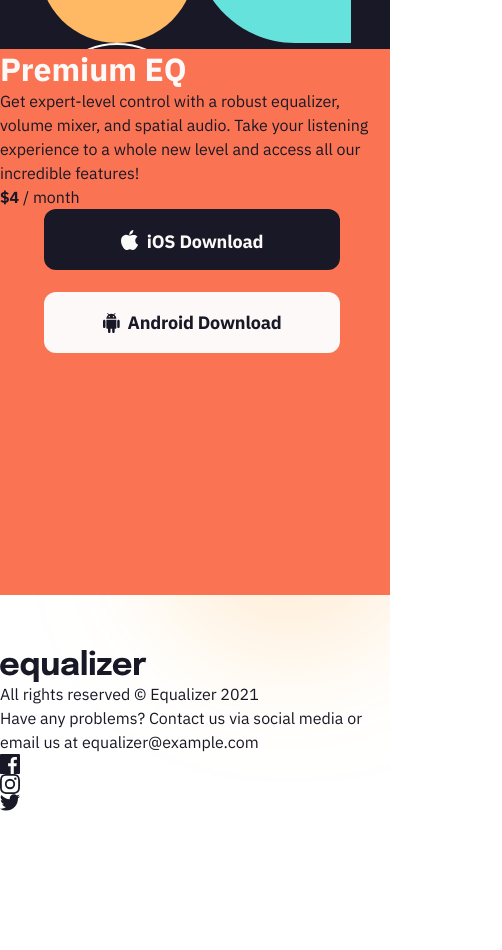
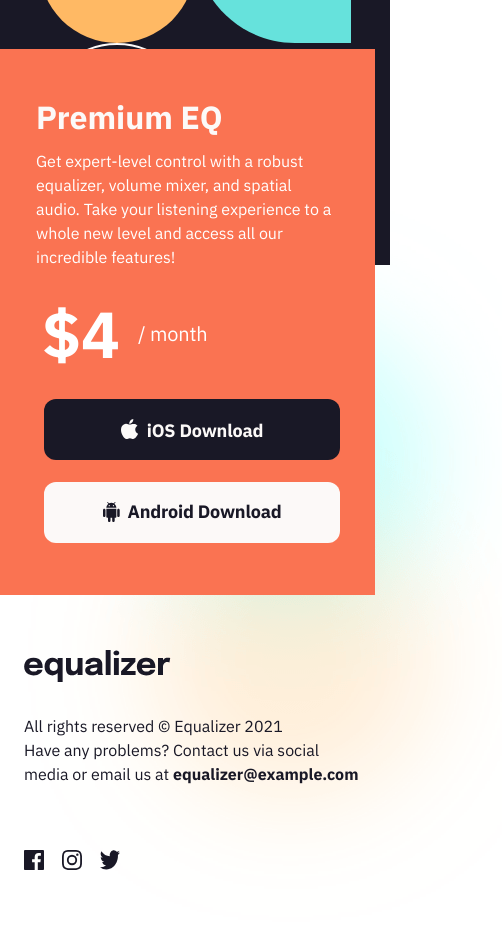
Before and after one commit to radektomasek/fm-equalizer-landing-page, a website built with Parcel: page index.html in a window 390 px wide. Shown: the part 916-1866 px from the top of the page, 502 px wide, since content can reach past the window. Before the commit the page ends 1727 px from the top, so only its background shows below. Built offline with nearby package versions, Linux system fonts and the light colour scheme.

Commit message:
Implemented the rest of the layout for the smallest screen and created a basic layout for the tablet/desktop ones.

```diff
--- a/index.html
+++ b/index.html
@@ -17,6 +17,9 @@
             <div class="header__logo">
                 <img src="./assets/logo.svg" alt="equalizer logo">
             </div>
+            <div class="header__illustration">
+                <img src="./assets/bg-pattern-1.svg" alt="Illustration Image">
+            </div>
         </header>
         <section class="intro">
             <h1 class="intro__heading">We make your music sound extraordinary.</h1>
@@ -28,12 +31,12 @@
         </section>
         <section class="purchase">
             <div class="purchase__content">
-                <h2>Premium EQ</h2>
-                <p>
+                <h2 class="purchase__heading">Premium EQ</h2>
+                <p class="purchase__description">
                     Get expert-level control with a robust equalizer, volume mixer, and spatial audio. Take
                     your listening experience to a whole new level and access all our incredible features!
                 </p>
-                <p><strong>$4</strong> / month</p>
+                <p class="purchase__price"><strong>$4</strong> <span>/ month</span></p>
                 <div class="purchase__cta">
                     <button class="purchase__ios-button ios-button">
                         <img src="./assets/icon-apple.svg" alt="iOS Download">
@@ -53,9 +56,9 @@
             <div class="footer__logo">
                 <img src="./assets/logo.svg" alt="equalizer logo">
             </div>
-            <p>All rights reserved © Equalizer 2021</p>
-            <p>Have any problems? Contact us via social media or email us at <a href="mailto:equalizer@example.com">equalizer@example.com</a></p>
-            <div>
+            <p class="footer__paragraph">All rights reserved © Equalizer 2021</p>
+            <p class="footer__paragraph">Have any problems? Contact us via social media or email us at <a href="mailto:equalizer@example.com">equalizer@example.com</a></p>
+            <div class="footer__social">
                 <img src="./assets/icon-facebook.svg" alt="Facebook">
                 <img src="./assets/icon-instagram.svg" alt="Instagram">
                 <img src="./assets/icon-twitter.svg" alt="Twitter">
--- a/src/css/index.css
+++ b/src/css/index.css
@@ -11,6 +11,7 @@
         @apply font-plex bg-small bg-no-repeat bg-left-bottom md:bg-medium md:bg-center lg:bg-large lg:bg-top;
     }
 
+
     h1 {
         @apply font-bold text-darkBlue text-[2.5rem] leading-[3rem] tracking-tight md:text-[4rem] md:leading-[4rem] md:tracking-tighter lg:tracking-tightest lg:text-[5.5rem] lg:leading-[5.5rem];
     }
@@ -23,13 +24,17 @@
         @apply font-normal text-darkBlue;
     }
 
+    a {
+        @apply font-bold;
+    }
+
     button {
         @apply font-bold text-lg tracking-[-0.01125rem] leading-8;
     }
 }
 
 .text-body-1 {
-    @apply lg:text-xl lg:leading-[2.125rem] ;
+    @apply lg:text-xl lg:leading-[2.125rem];
 }
 
 .text-body-2 {
@@ -53,27 +58,55 @@
 }
 
 .header {
-    @apply ml-6 mt-10;
+    @apply relative ml-6 mt-10 md:w-[43.5rem] md:mx-auto;
+}
+
+.header__illustration {
+    @apply absolute -right-28 -top-20 overflow-x-hidden;
 }
 
 .intro {
-    @apply mx-6 mt-16 mb-40;
+    @apply mx-6 mt-16 mb-40 md:w-[43.5rem] md:mx-auto md:mb-52;
+}
+
+.intro__heading {
+    @apply md:max-w-[32.5rem];
 }
 
 .intro__content {
-    @apply mt-5;
+    @apply mt-5 md:max-w-[32.5rem];
 }
 
 .purchase {
-    @apply bg-darkBlue bg-patternTwo bg-no-repeat bg-center relative h-[600px];
+    @apply bg-darkBlue bg-patternTwo bg-no-repeat bg-center relative h-[600px] md:w-[43.5rem] md:mx-auto md:bg-[center_bottom_10rem];
 }
 
 .purchase__content {
-    @apply absolute bg-lightRed top-96 h-[546px];
+    @apply absolute z-10 bg-lightRed top-96 h-[546px] w-[23.4375rem] md:w-[24.9375rem] lg:w-[27.875rem] md:right-14 md:top-40;
 }
 
 .purchase__illustration {
-    @apply absolute w-52 left-1/2 -top-24 transform -translate-x-1/2;
+    @apply absolute w-52 left-1/2 -top-24 transform -translate-x-1/2 md:w-[16.875rem] md:left-48 md:-top-32;
+}
+
+.purchase__heading {
+    @apply mx-9 mt-12 mb-3;
+}
+
+.purchase__description {
+    @apply text-white mx-9;
+}
+
+.purchase__price {
+    @apply text-white ml-[2.625rem] mr-9 mt-4 mb-4 relative;
+}
+
+.purchase__price strong {
+    @apply text-[4.0625rem];
+}
+
+.purchase__price span {
+    @apply absolute top-1/2 -translate-y-1/2 left-24 text-xl leading-8 tracking-[-0.0125rem];
 }
 
 .purchase__cta {
@@ -81,5 +114,17 @@
 }
 
 .footer {
-    @apply mt-96;
+    @apply mt-96 md:mt-40;
 }
+
+.footer__logo {
+    @apply mx-6 mb-8;
+}
+
+.footer__paragraph {
+    @apply mx-6;
+}
+
+.footer__social {
+    @apply inline-flex mx-6 mt-16 mb-20 w-24 justify-between;
+}
```
